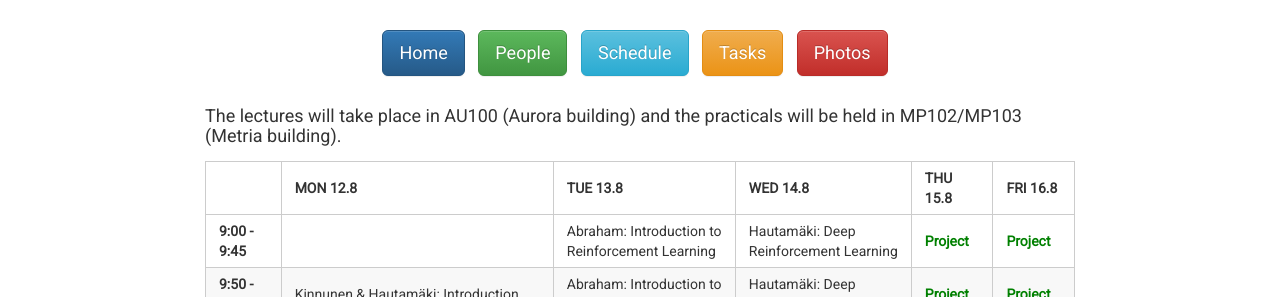
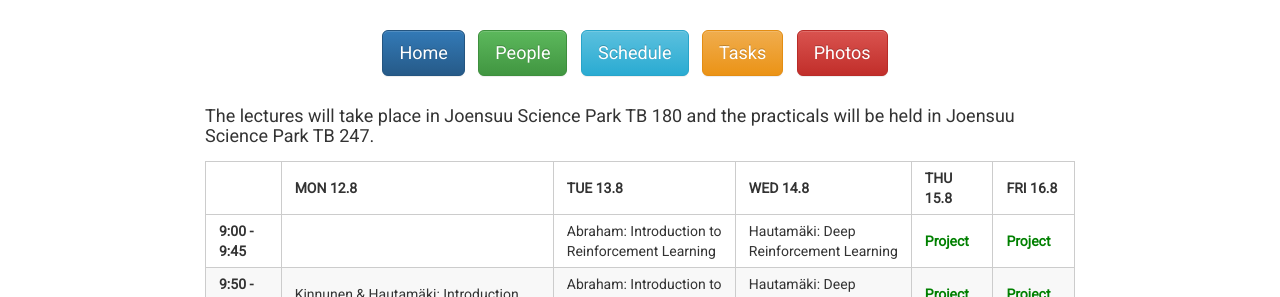
Before and after one commit to abrahamwoubie/summerschool, a Jekyll site: the page built from schedule.md, in a window 1280 px wide. Shown: the part 195-492 px from the top of the page. Built offline with Jekyll 4.4.1, drawn with Linux system fonts in a browser that asks for light colours; nearby versions of some CDN libraries.

Commit message:
Updating the repo

```diff
--- a/schedule.md
+++ b/schedule.md
@@ -6,7 +6,8 @@ title: Schedule | UEF Summer School 2019
 {% include buttons.html %}
 
 
-#### The lectures will take place in AU100 (Aurora building) and the practicals will be held in MP102/MP103 (Metria building).
+#### The lectures will take place in Joensuu Science Park TB 180 and the practicals will be held in Joensuu Science Park TB 247.
+
 
 |                   | MON 12.8                                          | TUE 13.8                                                | WED 14.8                                          | THU 15.8                                          | FRI 16.8                                          |
 |-------------------|---------------------------------------------------|---------------------------------------------------------|---------------------------------------------------|---------------------------------------------------|---------------------------------------------------|
```
